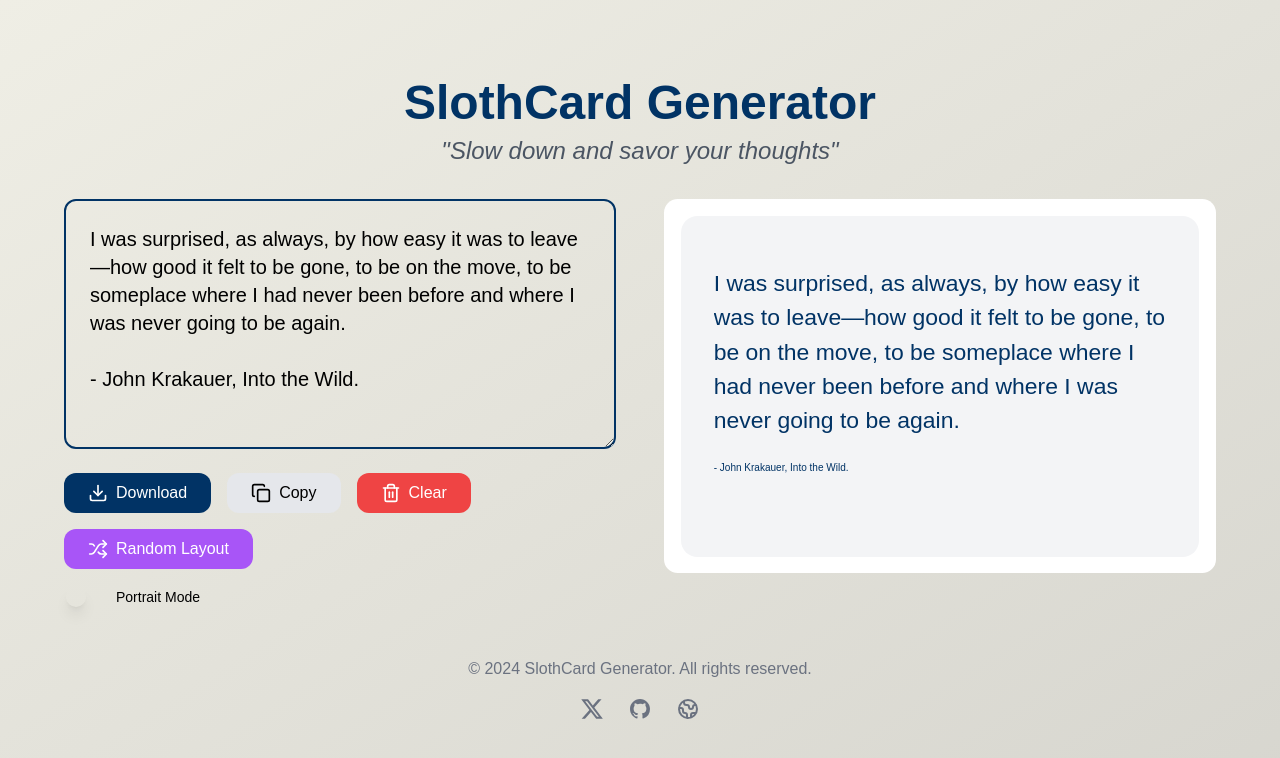
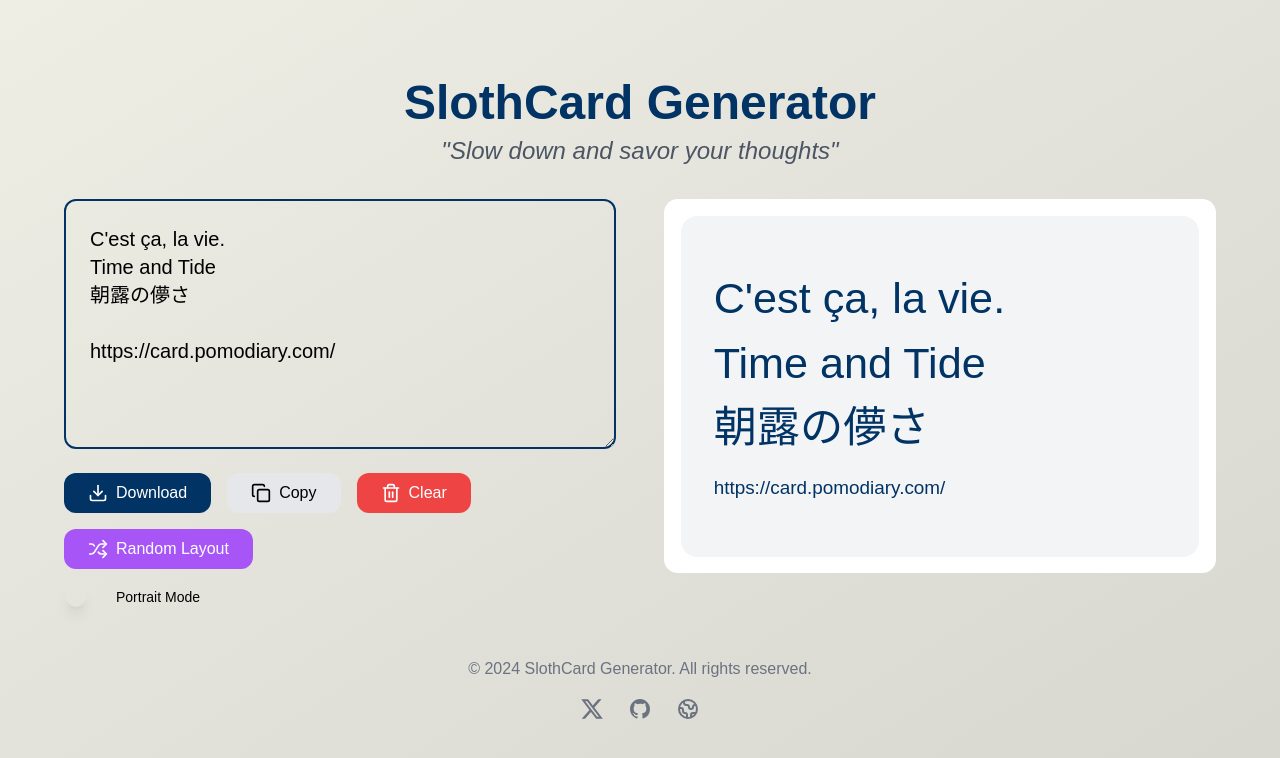
Before and after one commit to qiaoshouqing/text2card, a Next.js app: page / in a window 1280 px wide. Shown: the top 758 px of the page. Built offline with nearby package versions, Linux system fonts and the light colour scheme; a web font is replaced by a local one.

Commit message:
modify defaultText

```diff
--- a/app/EpicCard.tsx
+++ b/app/EpicCard.tsx
@@ -9,9 +9,11 @@ import { ColorTheme, colorThemes, defaultThemeIndex } from './colorThemes';
 import TextPreview from './TextPreview';
 import { Switch } from "../components/ui/switch";
 
-const defaultText = `I was surprised, as always, by how easy it was to leave—how good it felt to be gone, to be on the move, to be someplace where I had never been before and where I was never going to be again.
+const defaultText = `C'est ça, la vie.
+Time and Tide
+朝露の儚さ
 
-- John Krakauer, Into the Wild.`;
+https://card.pomodiary.com/`;
 
 const EpicCard: React.FC = () => {
     const [text, setText] = useState<string>(defaultText);
```
